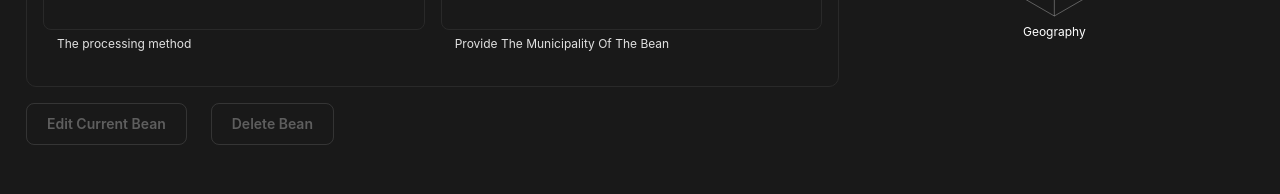
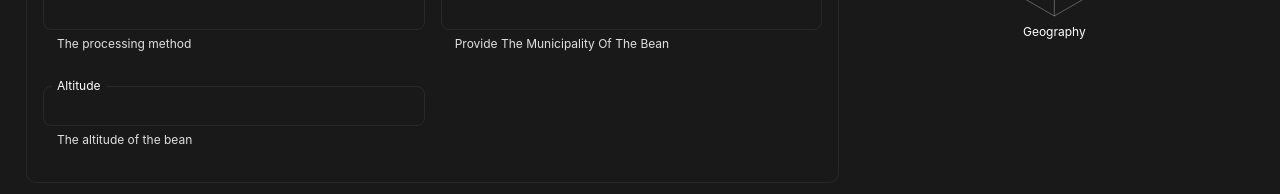
Before and after one commit to nach0party/coffee-roasting, a React app in the folder app/frontend/: page /bean/library in a window 1280 px wide. Shown: the part 606-800 px from the top of the page. Built offline with nearby package versions, Linux system fonts and the light colour scheme; no server answers; the HTML template or start-up script is replaced by a standard one.

Commit message:
adding altitude to bean

```diff
--- a/app/frontend/src/pages/bean/view.jsx
+++ b/app/frontend/src/pages/bean/view.jsx
@@ -77,6 +77,23 @@ export const ViewBean = ({ bean }) => {
               size="small"
               sx={{ width: "100%", mt: 2, mb: 2 }}
             />
+          </Grid>{" "}
+          <Grid>
+            <TextField
+              value={bean?.altitude}
+              label="Altitude"
+              slotProps={{
+                inputLabel: {
+                  shrink: true,
+                },
+                input: {
+                  readOnly: true,
+                },
+              }}
+              helperText={`The altitude of the bean`}
+              size="small"
+              sx={{ width: "100%", mt: 2, mb: 2 }}
+            />
           </Grid>
         </Grid>
         {/* <Grid size={{ xs: 12, sm: 12, md: 12, lg: 12, xl: 12 }}>
--- a/app/frontend/src/pages/bean/workflow/manage.jsx
+++ b/app/frontend/src/pages/bean/workflow/manage.jsx
@@ -10,6 +10,7 @@ const gradeRange = {
 
 const availableProcessing = ["washed", "natural", "honey"];
 
+// TODO should we auto save any change?
 export const ManageBean = ({ bean, setBean, setDisableManageBeanNextStep }) => {
   const [errors, setErrors] = useState({});
   const [name, setName] = useState(bean?.name || "");
@@ -17,6 +18,7 @@ export const ManageBean = ({ bean, setBean, setDisableManageBeanNextStep }) => {
   const [processing, setProcessing] = useState(
     bean?.processing || availableProcessing[0]
   );
+  const [altitude, setAltitude] = useState(bean?.altitude || null);
 
   useEffect(() => {
     if (!bean?.processing) {
@@ -24,6 +26,20 @@ export const ManageBean = ({ bean, setBean, setDisableManageBeanNextStep }) => {
       setBean(bean);
     }
   }, [bean?.id]);
+
+  const handleAltitudeChange = (newValue) => {
+    setAltitude(null);
+    if (isNaN(newValue)) {
+      setErrors({
+        grade: [`Grade must be a number.`],
+      });
+      setDisableManageBeanNextStep(true);
+      return;
+    }
+    bean.altitude = newValue;
+    setAltitude(newValue);
+    setBean(bean);
+  };
 
   const handleGradeChange = (newValue) => {
     setScaGrade(null);
@@ -159,6 +175,25 @@ export const ManageBean = ({ bean, setBean, setDisableManageBeanNextStep }) => {
             })}
           </TextField>
         </Grid>
+        <Grid size={{ xs: 12, sm: 12, md: 6, lg: 6, xl: 6 }}>
+          <TextField
+            label="Altitude"
+            value={altitude}
+            slotProps={{
+              inputLabel: {
+                shrink: true,
+              },
+            }}
+            onChange={(event) => {
+              handleAltitudeChange(event.target.value);
+            }}
+            helperText={`Provide the altitude if available.`}
+            size="small"
+            sx={{ width: "100%" }}
+          >
+            {altitude}
+          </TextField>
+        </Grid>
       </Grid>
     </Grid>
   );
--- a/app/frontend/src/pages/bean/workflow/workflow.jsx
+++ b/app/frontend/src/pages/bean/workflow/workflow.jsx
@@ -71,6 +71,7 @@ export const BeanWorkflow = ({
                       name: bean.name,
                       sca_grade: bean.sca_grade,
                       processing: bean.processing,
+                      altitude: bean.altitude,
                     });
                     const beanResponse = await api.beans.get(bean.id);
                     setBean(beanResponse.data);
```
Also changed, not shown: 2 other files (tests, documents, lock files or other folders).
